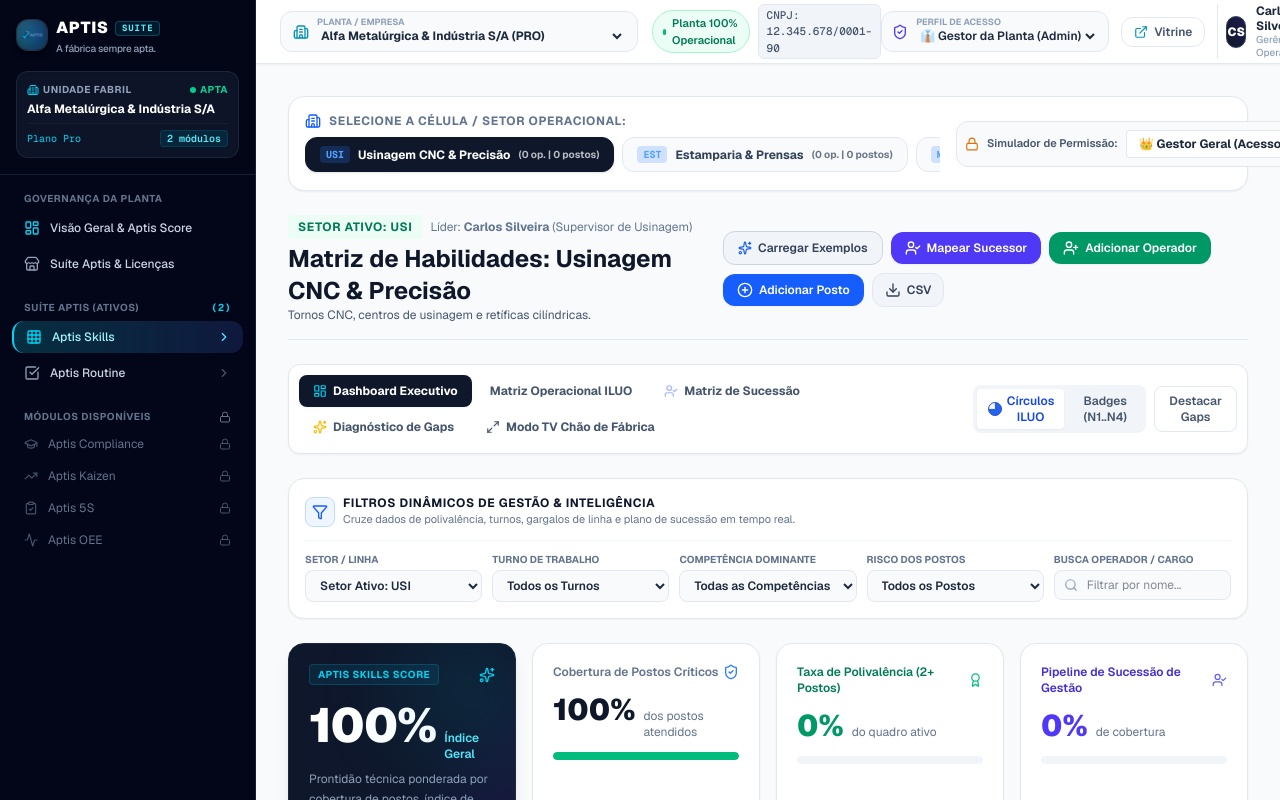
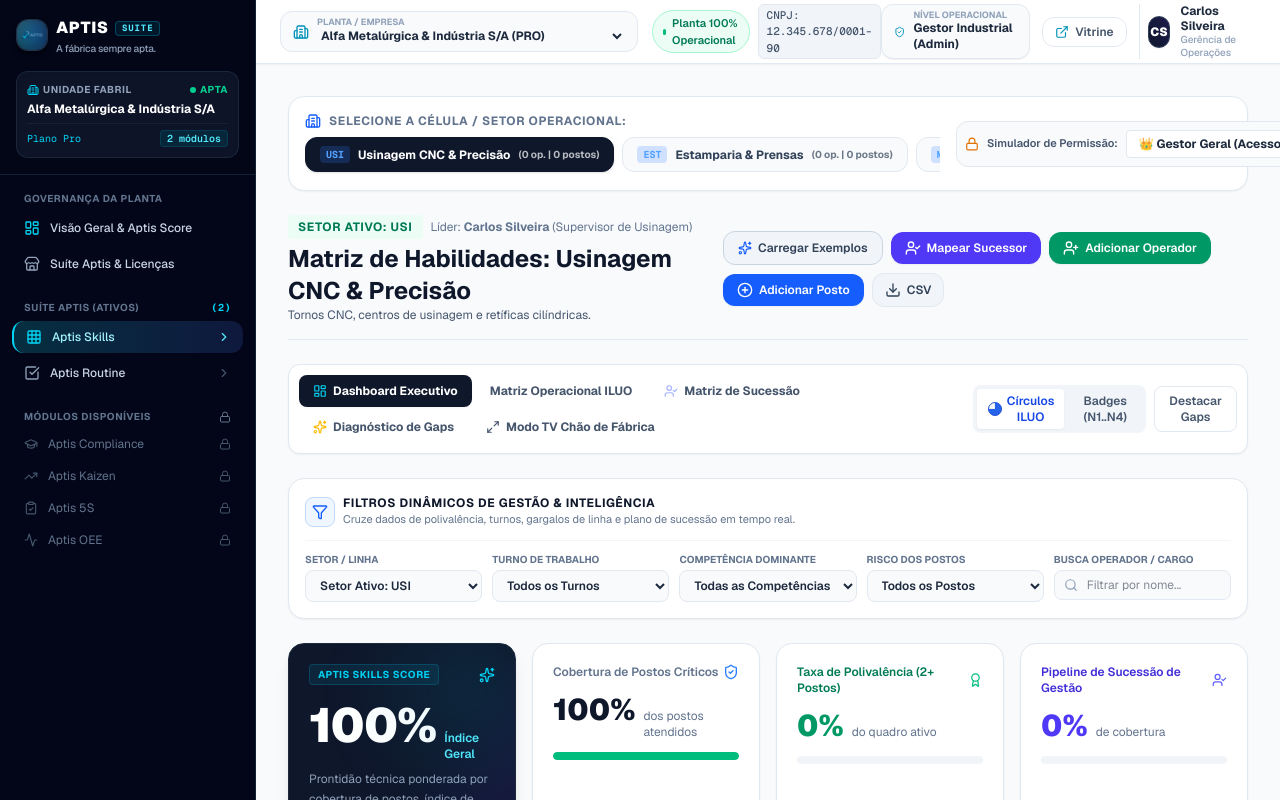
Before and after one commit to danilohenrique120-ops/Aptis, a Next.js app: page /dashboard/tools/skills-matrix in a window 1280 px wide. Shown: the top 800 px of the page. Built offline with nearby package versions, Linux system fonts and the light colour scheme.

Commit message:
fix(security): Remove superadmin button from sidebar and role switcher dropdown from dashboard header

```diff
--- a/src/components/dashboard/header.tsx
+++ b/src/components/dashboard/header.tsx
@@ -3,7 +3,6 @@
 import React from 'react';
 import Link from 'next/link';
 import { useTenant } from '@/context/tenant-context';
-import { UserRole } from '@/types';
 import {
   Building2,
   ShieldCheck,
@@ -12,7 +11,7 @@
 } from 'lucide-react';
 
 export function DashboardHeader() {
-  const { currentTenant, currentUser, tenants, switchTenant, switchUserRole } = useTenant();
+  const { currentTenant, currentUser, tenants, switchTenant } = useTenant();
 
   return (
     <header className="h-16 bg-white/95 backdrop-blur-md border-b border-slate-200/90 px-6 flex items-center justify-between sticky top-0 z-20 shadow-xs">
@@ -49,24 +48,18 @@
         </div>
       </div>
 
-      {/* Lado Direito: Seletor de Perfil + Ações */}
+      {/* Lado Direito: Perfil do Gestor & Ações */}
       <div className="flex items-center gap-3">
-        {/* Seletor de Papel / Role Simulator */}
-        <div className="flex items-center gap-2 bg-slate-50 border border-slate-200 rounded-xl px-2.5 py-1.5">
-          <ShieldCheck className="w-4 h-4 text-indigo-600" />
-          <div className="flex flex-col">
+        {/* Badge Corporativo de Função */}
+        <div className="hidden sm:flex items-center gap-2 bg-slate-50 border border-slate-200 rounded-xl px-3 py-1.5 shadow-2xs">
+          <ShieldCheck className="w-4 h-4 text-cyan-600" />
+          <div className="flex flex-col text-left">
             <span className="text-[9px] uppercase font-bold text-slate-400 leading-none">
-              Perfil de Acesso
+              Nível Operacional
             </span>
-            <select
-              value={currentUser.role}
-              onChange={(e) => switchUserRole(e.target.value as UserRole)}
-              className="bg-transparent text-xs font-semibold text-slate-800 focus:outline-none cursor-pointer"
-            >
-              <option value="superadmin">👑 SuperAdmin Global</option>
-              <option value="tenant_admin">👔 Gestor da Planta (Admin)</option>
-              <option value="member">👤 Supervisor / Operador</option>
-            </select>
+            <span className="text-xs font-bold text-slate-800">
+              Gestor Industrial (Admin)
+            </span>
           </div>
         </div>
 
--- a/src/components/dashboard/sidebar.tsx
+++ b/src/components/dashboard/sidebar.tsx
@@ -10,7 +10,6 @@
 import {
   LayoutDashboard,
   Store,
-  ShieldAlert,
   Lock,
   ChevronRight,
   ExternalLink,
@@ -158,27 +157,6 @@
             })}
           </div>
         )}
-
-        {/* Seção SuperAdmin */}
-        {currentUser.role === 'superadmin' && (
-          <div className="pt-2 border-t border-slate-800/80 space-y-1">
-            <div className="px-3 text-[10px] font-bold uppercase tracking-wider text-amber-400 mb-1 flex items-center gap-1">
-              <ShieldAlert className="w-3 h-3" />
-              Gestão Global
-            </div>
-            <Link
-              href="/admin"
-              className={`flex items-center gap-2.5 px-3 py-2 rounded-xl text-xs font-semibold transition-colors ${
-                isCurrentRoute('/admin')
-                  ? 'bg-amber-600 text-white'
-                  : 'text-amber-300 bg-amber-950/30 hover:bg-amber-900/50 border border-amber-800/40'
-              }`}
-            >
-              <ShieldAlert className="w-4 h-4" />
-              Painel SuperAdmin (Licenças)
-            </Link>
-          </div>
-        )}
       </div>
 
       {/* Footer da Sidebar */}
```
